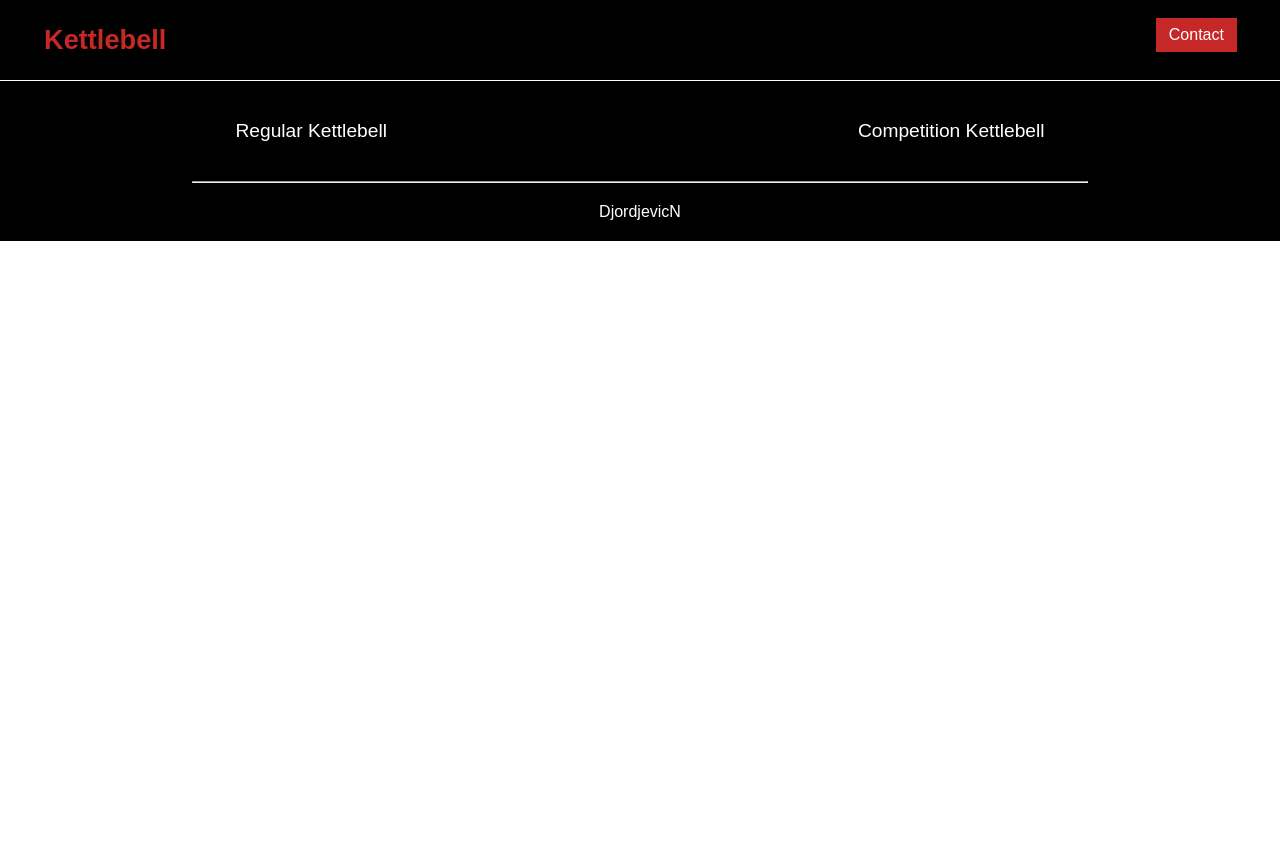
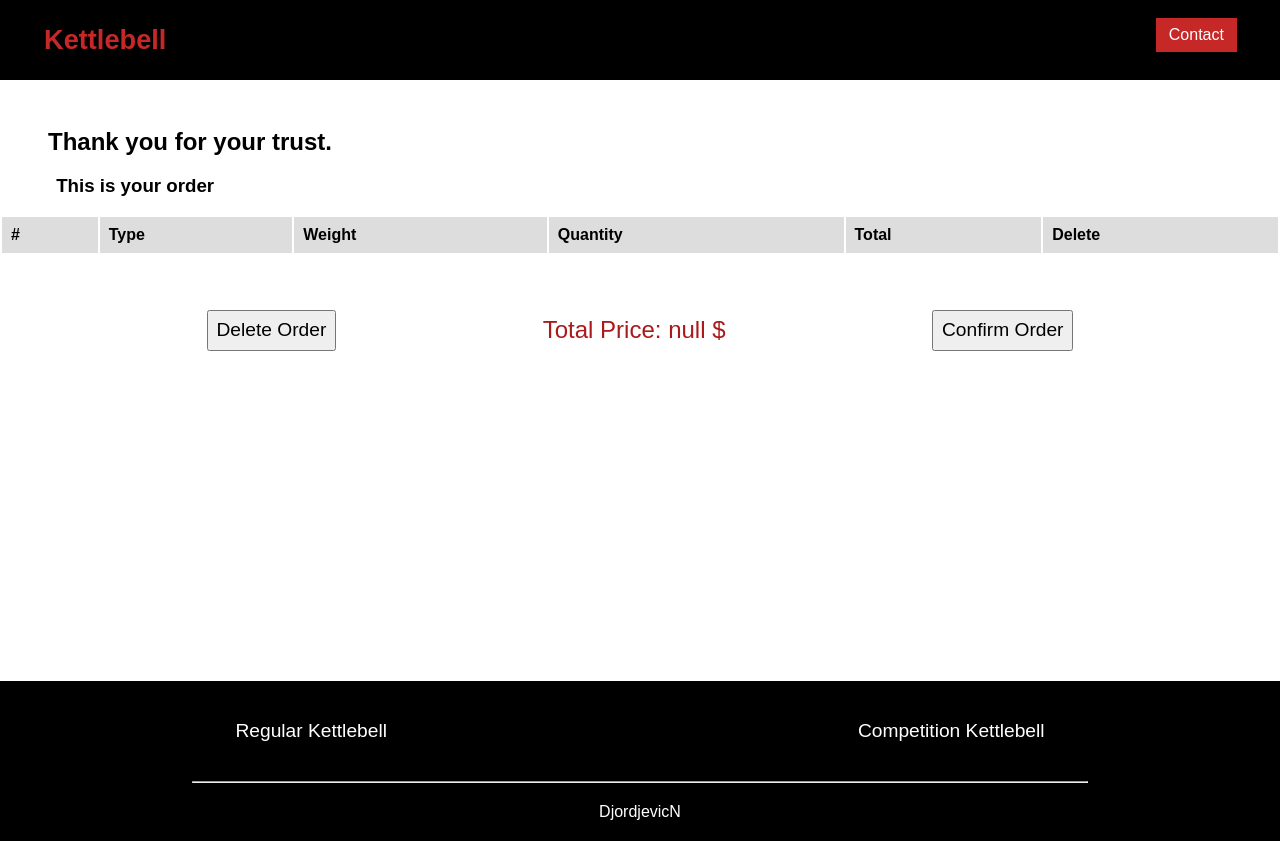
Before and after one commit to nebojsadj/Kettlebells, a React (Create React App) app: page /buy in a window 1280 px wide. Before the commit the page ends 800 px from the top, so only its background shows below. Built offline with nearby package versions, Linux system fonts and the light colour scheme.

Commit message:
modified Buy folder

```diff
--- a/src/App.js
+++ b/src/App.js
@@ -11,7 +11,7 @@ import Sidebar from "./components/Sidebar/Sidebar";
 function App() {
   const [sideOpen, setSideOpen] = useState(false);
   const [secondRoute, setSecondRoute] = useState(true);
-  const [order, setOrder] = useState({});
+  const [order, setOrder] = useState([]);
   const { pathname } = useLocation();
 
   const toggle = () => {
@@ -19,7 +19,7 @@ function App() {
   };
 
   const forBuy = (buy) => {
-    setOrder(buy);
+    setOrder([...order, buy]);
   };
 
   useEffect(() => {
@@ -38,7 +38,7 @@ function App() {
         <Contact />
       </Route>
       <Route path="/buy">
-        <Buy order={order} />
+        <Buy order={order} setOrder={setOrder} />
       </Route>
       <Footer />
     </>
--- a/src/components/Buy/Buy.js
+++ b/src/components/Buy/Buy.js
@@ -1,14 +1,84 @@
-import React from "react";
+import React, { useState, useEffect } from "react";
+import { useHistory } from "react-router";
+import {
+  Container,
+  Box,
+  Table,
+  ButtonGroup,
+  ButtonDelete,
+  Delete,
+  TotalPrice,
+  ButtonConfirm,
+} from "./BuyStyle";
 
-function Buy({ order }) {
-  const { type, weight, quantity, total } = order;
+function Buy({ order, setOrder }) {
+  const history = useHistory();
+  const [total, setTotal] = useState(0);
+
+  const deleteOrder = () => {
+    setOrder([]);
+    history.goBack();
+  };
+
+  const deleteItem = (index) => {
+    const items = order.filter((el) => el !== order[index]);
+    setOrder([...items]);
+
+    if (items.length === 0) {
+      history.goBack();
+    }
+  };
+
+  const price = () => {
+    const prices = order.map((el) => parseInt(el.total));
+    const totalPrices =
+      order.length > 0 ? prices.reduce((a, b) => a + b) : null;
+    console.log(totalPrices);
+    setTotal(totalPrices);
+  };
+
+  useEffect(() => {
+    price();
+  });
+
   return (
-    <div>
-      <p>{type}</p>
-      <p>{weight}</p>
-      <p>{quantity}</p>
-      <p>{total}</p>
-    </div>
+    <Container>
+      <Box>
+        <h2>Thank you for your trust.</h2>
+        <h3>This is your order</h3>
+      </Box>
+      <Table>
+        <thead>
+          <tr>
+            <th>#</th>
+            <th>Type</th>
+            <th>Weight</th>
+            <th>Quantity</th>
+            <th>Total</th>
+            <th>Delete</th>
+          </tr>
+        </thead>
+        <tbody>
+          {order.map((el, i) => (
+            <tr key={i}>
+              <td>{i + 1}</td>
+              <td>{el.type}</td>
+              <td>{`${el.weight} kg`}</td>
+              <td>{el.quantity}</td>
+              <td>{`${el.total} $`}</td>
+              <td>
+                <Delete onClick={() => deleteItem(i)} />
+              </td>
+            </tr>
+          ))}
+        </tbody>
+      </Table>
+      <ButtonGroup>
+        <ButtonDelete onClick={deleteOrder}>Delete Order</ButtonDelete>
+        <TotalPrice>{`Total Price: ${total} $`}</TotalPrice>
+        <ButtonConfirm>Confirm Order</ButtonConfirm>
+      </ButtonGroup>
+    </Container>
   );
 }
 
--- a/src/components/Buy/BuyStyle.js
+++ b/src/components/Buy/BuyStyle.js
@@ -0,0 +1,120 @@
+import styled from "styled-components";
+import { MdDelete } from "react-icons/md";
+
+export const Container = styled.div`
+  width: 100%;
+  min-height: 75vh;
+`;
+
+export const Box = styled.div`
+  h2 {
+    padding-top: 2em;
+    padding-left: 2em;
+  }
+  h3 {
+    padding-left: 3em;
+    margin: 1em 0 1em;
+  }
+  @media screen and (max-width: 425px) {
+    h2 {
+      font-size: 24px;
+    }
+  }
+  @media screen and (max-width: 375px) {
+    h2 {
+      font-size: 22px;
+    }
+    h3 {
+      font-size: 17px;
+    }
+  }
+  @media screen and (max-width: 320px) {
+    h2 {
+      font-size: 20px;
+    }
+    h3 {
+      font-size: 16px;
+    }
+  }
+`;
+
+export const Table = styled.table`
+  width: 100%;
+
+  tr {
+    background-color: #dddddd;
+  }
+  td,
+  th {
+    border: 1px solid #dddddd;
+    text-align: left;
+    padding: 8px;
+  }
+
+  @media screen and (max-width: 425px) {
+    font-size: 14px;
+  }
+  @media screen and (max-width: 375px) {
+    font-size: 12px;
+  }
+  @media screen and (max-width: 320px) {
+    font-size: 10px;
+  }
+`;
+
+export const ButtonGroup = styled.div`
+  width: 100%;
+  height: 150px;
+  display: flex;
+  justify-content: space-evenly;
+  align-items: center;
+`;
+
+export const ButtonDelete = styled.button`
+  font-size: 1.2em;
+  padding: 0.4em;
+  cursor: pointer;
+
+  &:hover {
+    background-color: #a91a1a;
+  }
+  @media screen and (max-width: 425px) {
+    font-size: 15px;
+  }
+  @media screen and (max-width: 375px) {
+    font-size: 13px;
+  }
+  @media screen and (max-width: 320px) {
+    font-size: 11px;
+  }
+`;
+
+export const Delete = styled(MdDelete)`
+  cursor: pointer;
+  &:hover {
+    color: #a91a1a;
+  }
+  @media screen and (max-width: 425px) {
+    font-size: 20px;
+  }
+  @media screen and (max-width: 375px) {
+    font-size: 18px;
+  }
+`;
+
+export const TotalPrice = styled.p`
+  color: #a91a1a;
+  font-size: 1.5em;
+  @media screen and (max-width: 425px) {
+    font-size: 18px;
+  }
+  @media screen and (max-width: 320px) {
+    font-size: 15px;
+  }
+`;
+
+export const ButtonConfirm = styled(ButtonDelete)`
+  &:hover {
+    background-color: green;
+  }
+`;
```
